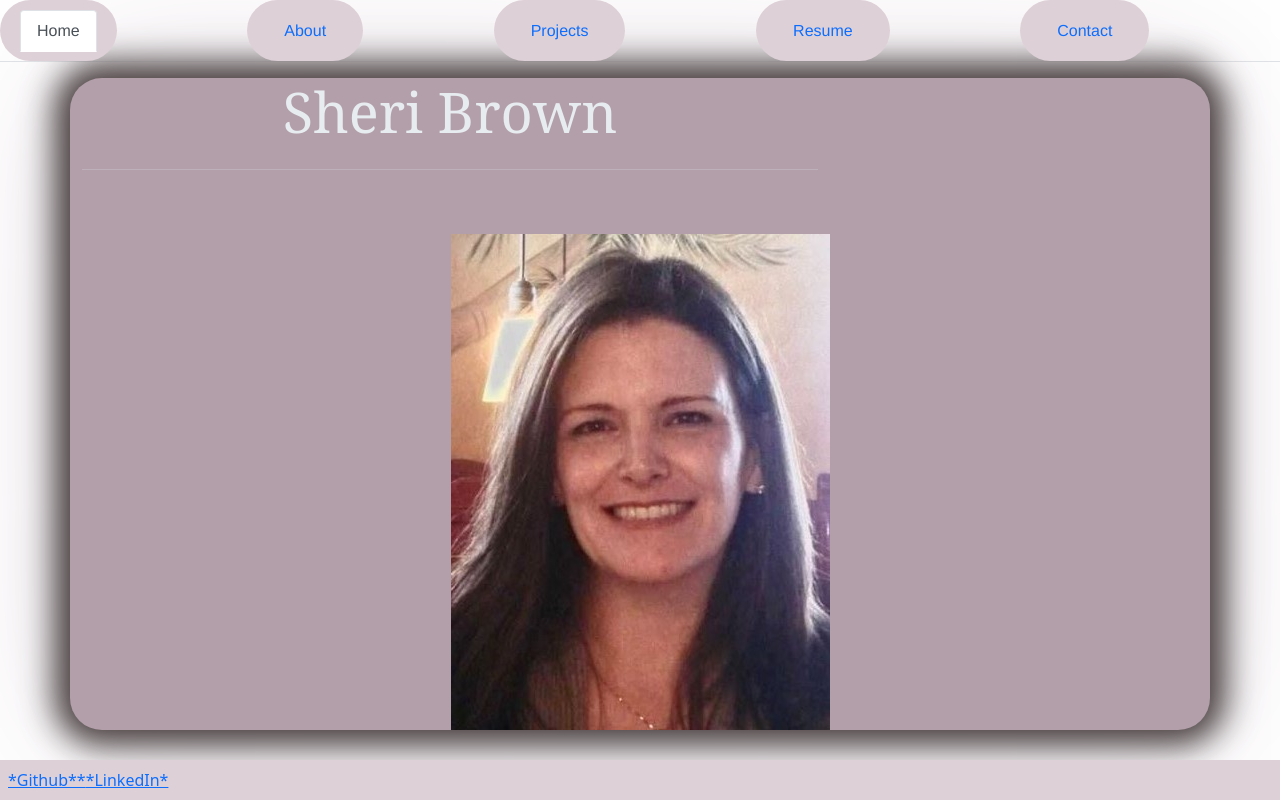
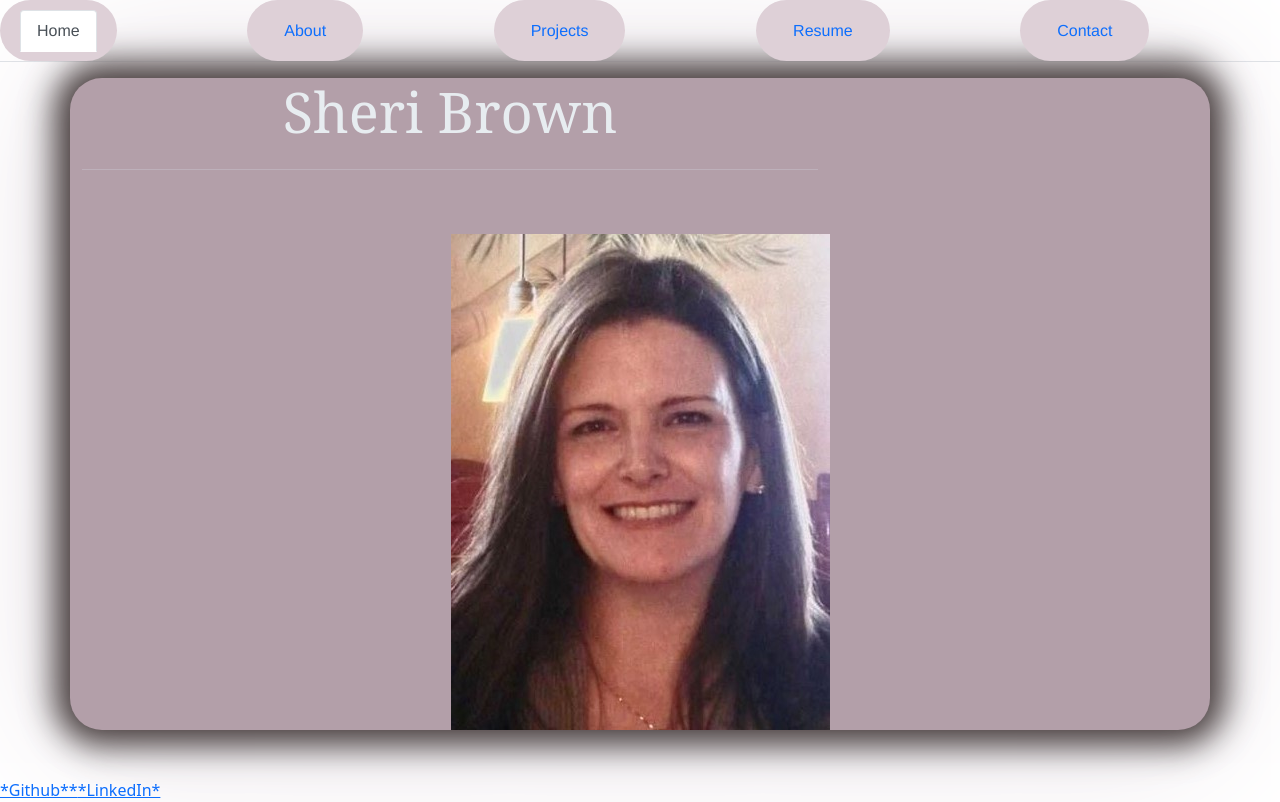
Before and after one commit to SheriB7/reactProfile, a React (Create React App) app: page / in a window 1280 px wide. Built offline with nearby package versions, Linux system fonts and the light colour scheme.

Commit message:
make it better

```diff
--- a/src/components/Footer.js
+++ b/src/components/Footer.js
@@ -1,19 +1,16 @@
 import React from "react";
-import "../styles/footer.css";
-
+// import "../styles/footer.css";
 
 function Footer() {
     return (
-        <footer className="footer" id="footerText">
+        <footer className="footer">
             <div className="content has-text-spaced">
                 <a
                     className="footText1"
                     href="https://github.com/SheriB7"
                     target="_blank"
                     rel="noreferrer"
-
                 >
-
                     *Github**
                 </a>
                 <a
@@ -21,12 +18,9 @@ function Footer() {
                     href="https://www.linkedin.com/in/sheri-brown-0b012042/"
                     target="_blank"
                     rel="noreferrer"
-
                 >
-
-                                     *LinkedIn*
+                    *LinkedIn*
                 </a>
-
             </div>
         </footer>
     );
--- a/src/styles/Footer.css
+++ b/src/styles/Footer.css
@@ -1,4 +1,4 @@
-.footer{
+/* .footText1{
     margin-top: 1rem;
     padding: .5rem;
     background-color:rgb(222, 208, 215);
@@ -7,3 +7,13 @@
     left: 100;
     width: 100%;
   }
+
+  .footText2{
+    margin-top: 1rem;
+    padding: .5rem;
+    background-color:rgb(222, 208, 215);
+    position: fixed;
+    bottom: 0;
+    left: 100;
+    width: 100%;
+  }  */
```
